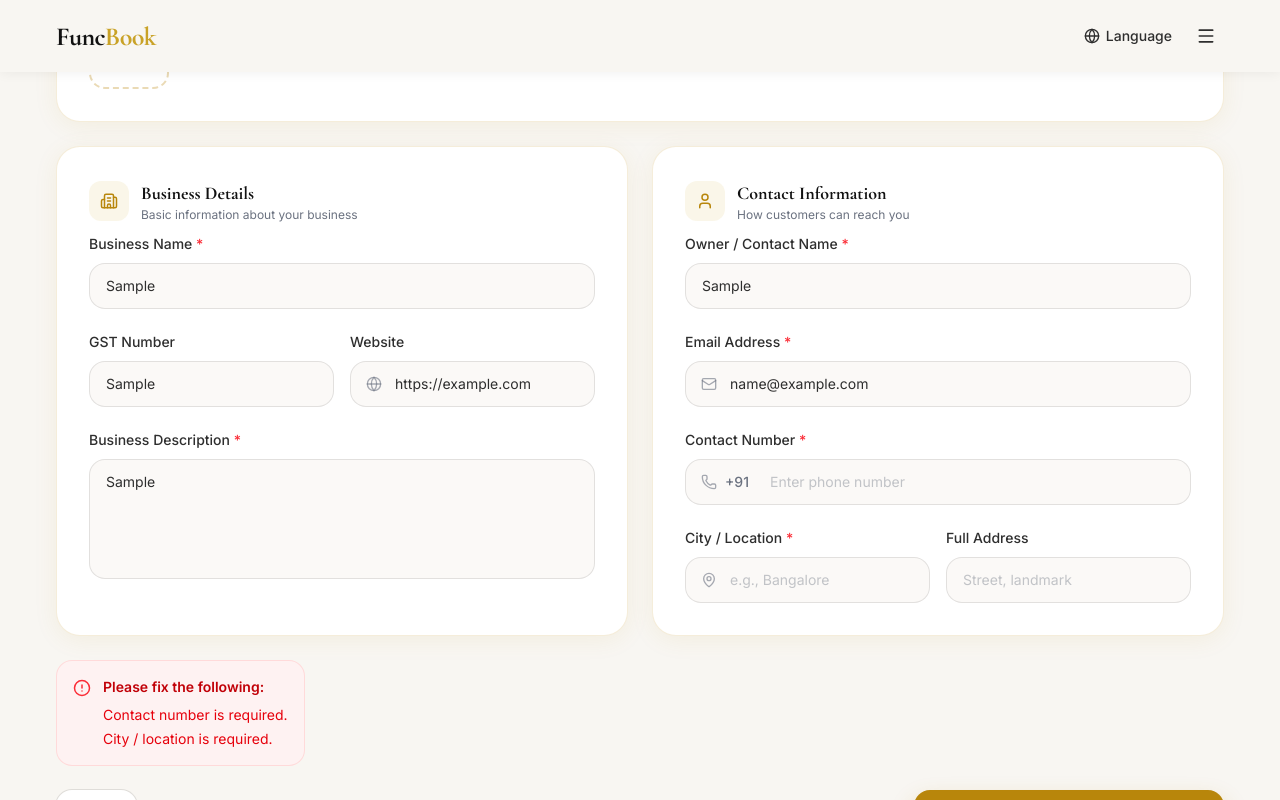
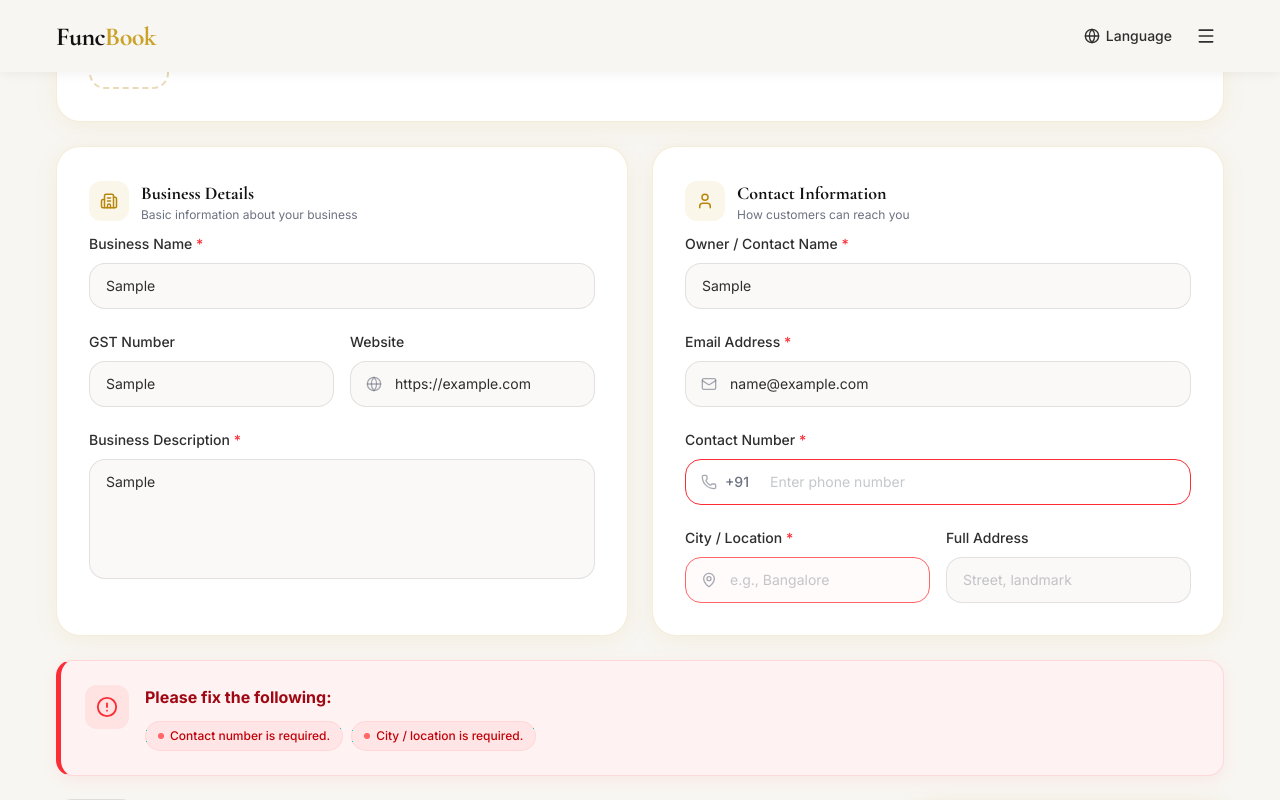
Before and after one commit to abiseck2421/FuncBook, a React (Vite) app in the folder frontend/: page /become-host in a window 1280 px wide. Both pictures are taken after typing "Sample", "Sample", "https://example.com", "Sample", "Sample", "name@example.com" into the empty fields and a click on the button "Create Profile & Go to Dashboard". Built offline with nearby package versions, Linux system fonts and the light colour scheme; a web font is replaced by a local one.

Commit message:
feat(ui): enhance validation alerts and improve form error visibility

```diff
--- a/frontend/src/pages/HostPages/BecomeHostPage.tsx
+++ b/frontend/src/pages/HostPages/BecomeHostPage.tsx
@@ -1,4 +1,4 @@
-import { useState } from 'react'
+import { useState, useRef } from 'react'
 import { Link, useNavigate, useOutletContext } from 'react-router-dom'
 import {
   ArrowRight, ArrowUpRight, Sparkles, Building2, User,
@@ -6,14 +6,35 @@ import {
   Camera, Mail, Globe, AlertCircle, Upload, X, LayoutDashboard,
 } from 'lucide-react'
 
-const inputCls = 'w-full rounded-2xl border border-black/10 bg-ivory/60 px-4 py-3 text-sm text-charcoal outline-none transition focus:border-gold-deep focus:bg-white placeholder:text-secondary-text/40'
+const inputBase = 'w-full rounded-2xl border bg-ivory/60 px-4 py-3 text-sm text-charcoal outline-none transition-all duration-300 focus:bg-white placeholder:text-secondary-text/40'
+const inputCls = `${inputBase} border-black/10 focus:border-gold-deep`
+const inputErrorCls = `${inputBase} border-red-400 bg-red-50/30 focus:border-red-500`
 const labelCls = 'text-sm font-medium text-charcoal'
+
+type FieldKey = 'businessName' | 'ownerName' | 'email' | 'phone' | 'city' | 'businessDesc'
 
 export default function BecomeHostPage() {
   const navigate = useNavigate()
   const { isAuthenticated } = useOutletContext<{ isAuthenticated: boolean }>()
   const [errors, setErrors] = useState<string[]>([])
+  const [errorFields, setErrorFields] = useState<Set<FieldKey>>(new Set())
   const [profileNotice, setProfileNotice] = useState<string | null>(null)
+
+  const businessNameRef = useRef<HTMLInputElement>(null)
+  const ownerNameRef = useRef<HTMLInputElement>(null)
+  const emailRef = useRef<HTMLInputElement>(null)
+  const phoneRef = useRef<HTMLInputElement>(null)
+  const cityRef = useRef<HTMLInputElement>(null)
+  const businessDescRef = useRef<HTMLTextAreaElement>(null)
+
+  const fieldRefs: Record<FieldKey, React.RefObject<HTMLInputElement | HTMLTextAreaElement>> = {
+    businessName: businessNameRef,
+    ownerName: ownerNameRef,
+    email: emailRef,
+    phone: phoneRef,
+    city: cityRef,
+    businessDesc: businessDescRef,
+  }
 
   const hasHostProfile = !!localStorage.getItem('funcbook_host_profile')
 
@@ -34,12 +55,14 @@ export default function BecomeHostPage() {
 
   const validate = (): boolean => {
     const errs: string[] = []
-    if (!businessName.trim()) errs.push('Business name is required.')
-    if (!ownerName.trim()) errs.push('Owner / contact name is required.')
-    if (!email.trim()) errs.push('Email address is required.')
-    if (!phone.trim()) errs.push('Contact number is required.')
-    if (!city.trim()) errs.push('City / location is required.')
-    if (!businessDesc.trim()) errs.push('Business description is required.')
+    const fields = new Set<FieldKey>()
+    if (!businessName.trim()) { errs.push('Business name is required.'); fields.add('businessName') }
+    if (!ownerName.trim()) { errs.push('Owner / contact name is required.'); fields.add('ownerName') }
+    if (!email.trim()) { errs.push('Email address is required.'); fields.add('email') }
+    if (!phone.trim()) { errs.push('Contact number is required.'); fields.add('phone') }
+    if (!city.trim()) { errs.push('City / location is required.'); fields.add('city') }
+    if (!businessDesc.trim()) { errs.push('Business description is required.'); fields.add('businessDesc') }
+    setErrorFields(fields)
     setErrors(errs)
     return errs.length === 0
   }
@@ -49,7 +72,17 @@ export default function BecomeHostPage() {
       localStorage.setItem('funcbook_host_profile', 'true')
       navigate('/host/dashboard')
     } else {
-      window.scrollTo({ top: document.body.scrollHeight, behavior: 'smooth' })
+      const fieldValues: Record<FieldKey, string> = {
+        businessName, ownerName, email, phone, city, businessDesc,
+      }
+      const firstKey = (['businessName', 'ownerName', 'email', 'phone', 'city', 'businessDesc'] as FieldKey[]).find(f => !fieldValues[f].trim())
+      if (firstKey) {
+        const ref = fieldRefs[firstKey]
+        if (ref?.current) {
+          ref.current.scrollIntoView({ behavior: 'smooth', block: 'center' })
+          setTimeout(() => ref.current?.focus(), 400)
+        }
+      }
     }
   }
 
@@ -168,7 +201,7 @@ export default function BecomeHostPage() {
       </section>
 
       {/* Already a Host? */}
-      <section className="w-full max-w-[min(95%,1400px)] mx-auto px-4 sm:px-6 -mt-2 sm:-mt-4 mb-4">
+      <section className="w-full max-w-[min(95%,1400px)] mx-auto px-4 sm:px-6 mt-2 sm:mt-4 mb-0">
         <div className="relative overflow-hidden bg-white rounded-3xl border border-gold-deep/15 shadow-[0_4px_24px_rgba(184,134,11,0.08)] p-6 sm:p-8 flex flex-col sm:flex-row sm:items-center sm:justify-between gap-5">
           <div className="absolute inset-0 bg-gradient-to-r from-gold/5 via-transparent to-gold/3 pointer-events-none rounded-3xl" />
           <div className="relative flex items-start gap-4">
@@ -177,7 +210,7 @@ export default function BecomeHostPage() {
             </div>
             <div>
               <h3 className="font-heading text-xl sm:text-2xl font-bold text-royal">Already a Host?</h3>
-              <p className="mt-1 text-sm text-secondary-text leading-relaxed max-w-lg">
+              <p className="mt-1 text-sm text-secondary-text leading-relaxed">
                 Access your existing host account and manage your services and bookings.
               </p>
             </div>
@@ -192,8 +225,8 @@ export default function BecomeHostPage() {
           </button>
         </div>
         {profileNotice && (
-          <div className="mt-3 animate-fade-in">
-            <div className="inline-flex items-center gap-2 px-4 py-2.5 rounded-xl bg-amber-50 border border-amber-200/60 text-amber-700 text-sm font-medium">
+          <div className="mt-3 animate-fade-in w-full">
+            <div className="flex items-center gap-2 px-4 py-2.5 rounded-xl bg-amber-50 border border-amber-200/60 text-amber-700 text-sm font-medium">
               <AlertCircle size={15} className="shrink-0" />
               {profileNotice}
             </div>
@@ -202,7 +235,7 @@ export default function BecomeHostPage() {
       </section>
 
       {/* Profile Form */}
-      <section id="host-profile-form" className="w-full max-w-[min(95%,1400px)] mx-auto px-4 sm:px-6 py-12 sm:py-16">
+      <section id="host-profile-form" className="w-full max-w-[min(95%,1400px)] mx-auto px-4 sm:px-6 pt-4 sm:pt-6 pb-12 sm:pb-16">
         <div className="text-center mb-10">
           <p className="text-xs font-semibold uppercase tracking-[0.24em] text-gold-deep mb-4">
             Create Your Profile
@@ -268,7 +301,7 @@ export default function BecomeHostPage() {
             <div className="space-y-5">
               <div>
                 <label className={labelCls}>Business Name <span className="text-red-500">*</span></label>
-                <input type="text" value={businessName} onChange={e => setBusinessName(e.target.value)} placeholder="e.g., Royal Events Pvt. Ltd." className={`${inputCls} mt-2`} />
+                <input ref={fieldRefs.businessName} type="text" value={businessName} onChange={e => setBusinessName(e.target.value)} placeholder="e.g., Royal Events Pvt. Ltd." className={`${errorFields.has('businessName') ? inputErrorCls : inputCls} mt-2`} />
               </div>
               <div className="grid grid-cols-1 sm:grid-cols-2 gap-4">
                 <div>
@@ -285,7 +318,7 @@ export default function BecomeHostPage() {
               </div>
               <div>
                 <label className={labelCls}>Business Description <span className="text-red-500">*</span></label>
-                <textarea rows={4} value={businessDesc} onChange={e => setBusinessDesc(e.target.value)} placeholder="Describe your business, services, and what makes you stand out..." className={`${inputCls} mt-2 resize-none min-h-[120px]`} />
+                <textarea ref={fieldRefs.businessDesc} rows={4} value={businessDesc} onChange={e => setBusinessDesc(e.target.value)} placeholder="Describe your business, services, and what makes you stand out..." className={`${errorFields.has('businessDesc') ? inputErrorCls : inputCls} mt-2 resize-none min-h-[120px]`} />
               </div>
             </div>
           </div>
@@ -304,13 +337,13 @@ export default function BecomeHostPage() {
             <div className="space-y-5">
               <div>
                 <label className={labelCls}>Owner / Contact Name <span className="text-red-500">*</span></label>
-                <input type="text" value={ownerName} onChange={e => setOwnerName(e.target.value)} placeholder="Full name" className={`${inputCls} mt-2`} />
+                <input ref={fieldRefs.ownerName} type="text" value={ownerName} onChange={e => setOwnerName(e.target.value)} placeholder="Full name" className={`${errorFields.has('ownerName') ? inputErrorCls : inputCls} mt-2`} />
               </div>
               <div>
                 <label className={labelCls}>Email Address <span className="text-red-500">*</span></label>
                 <div className="relative mt-2">
                   <Mail size={16} className="absolute left-4 top-1/2 -translate-y-1/2 text-secondary-text/60" />
-                  <input type="email" value={email} onChange={e => setEmail(e.target.value)} placeholder="you@example.com" className={`${inputCls} pl-11`} />
+                  <input ref={fieldRefs.email} type="email" value={email} onChange={e => setEmail(e.target.value)} placeholder="you@example.com" className={`${errorFields.has('email') ? inputErrorCls : inputCls} pl-11`} />
                 </div>
               </div>
               <div>
@@ -318,7 +351,7 @@ export default function BecomeHostPage() {
                 <div className="relative mt-2">
                   <Phone size={16} className="absolute left-4 top-1/2 -translate-y-1/2 text-secondary-text/60" />
                   <span className="absolute left-10 top-1/2 -translate-y-1/2 text-sm text-secondary-text font-medium select-none">+91</span>
-                  <input type="tel" value={phone} onChange={e => setPhone(e.target.value)} placeholder="Enter phone number" className={`${inputCls} pl-[5.25rem]`} />
+                  <input ref={fieldRefs.phone} type="tel" value={phone} onChange={e => setPhone(e.target.value)} placeholder="Enter phone number" className={`${errorFields.has('phone') ? inputErrorCls : inputCls} pl-[5.25rem]`} />
                 </div>
               </div>
               <div className="grid grid-cols-1 sm:grid-cols-2 gap-4">
@@ -326,7 +359,7 @@ export default function BecomeHostPage() {
                   <label className={labelCls}>City / Location <span className="text-red-500">*</span></label>
                   <div className="relative mt-2">
                     <MapPin size={16} className="absolute left-4 top-1/2 -translate-y-1/2 text-secondary-text/60" />
-                    <input type="text" value={city} onChange={e => setCity(e.target.value)} placeholder="e.g., Bangalore" className={`${inputCls} pl-11`} />
+                    <input ref={fieldRefs.city} type="text" value={city} onChange={e => setCity(e.target.value)} placeholder="e.g., Bangalore" className={`${errorFields.has('city') ? inputErrorCls : inputCls} pl-11`} />
                   </div>
                 </div>
                 <div>
@@ -340,15 +373,25 @@ export default function BecomeHostPage() {
 
         {/* Errors */}
         {errors.length > 0 && (
-          <div className="mb-6">
-            <div className="animate-fade-in bg-red-50 border border-red-200/60 rounded-2xl p-4 inline-block">
-              <div className="flex items-start gap-3">
-                <AlertCircle size={18} className="text-red-500 mt-0.5 shrink-0" />
-                <div>
-                  <p className="text-sm font-semibold text-red-700">Please fix the following:</p>
-                  <ul className="mt-2 space-y-1">
-                    {errors.map((err, i) => <li key={i} className="text-sm text-red-600">{err}</li>)}
-                  </ul>
+          <div className="mb-6 w-full" id="validation-errors">
+            <div className="relative bg-red-50 border border-red-200/60 border-l-[5px] border-l-red-500 rounded-2xl p-5 sm:p-6 w-full animate-slide-in shadow-[0_4px_16px_rgba(239,68,68,0.08)]">
+              <div className="flex items-start gap-4">
+                <div className="w-11 h-11 rounded-xl bg-red-100 flex items-center justify-center shrink-0">
+                  <AlertCircle size={22} className="text-red-500" />
+                </div>
+                <div className="min-w-0 flex-1">
+                  <p className="text-base font-bold text-red-800">Please fix the following:</p>
+                  <div className="mt-3 flex flex-wrap gap-2">
+                    {errors.map((err, i) => (
+                      <span
+                        key={i}
+                        className="inline-flex items-center gap-1.5 px-3 py-1.5 rounded-full bg-red-100/80 border border-red-200/50 text-red-700 text-xs font-medium"
+                      >
+                        <span className="w-1.5 h-1.5 rounded-full bg-red-400 shrink-0" />
+                        {err}
+                      </span>
+                    ))}
+                  </div>
                 </div>
               </div>
             </div>
```
